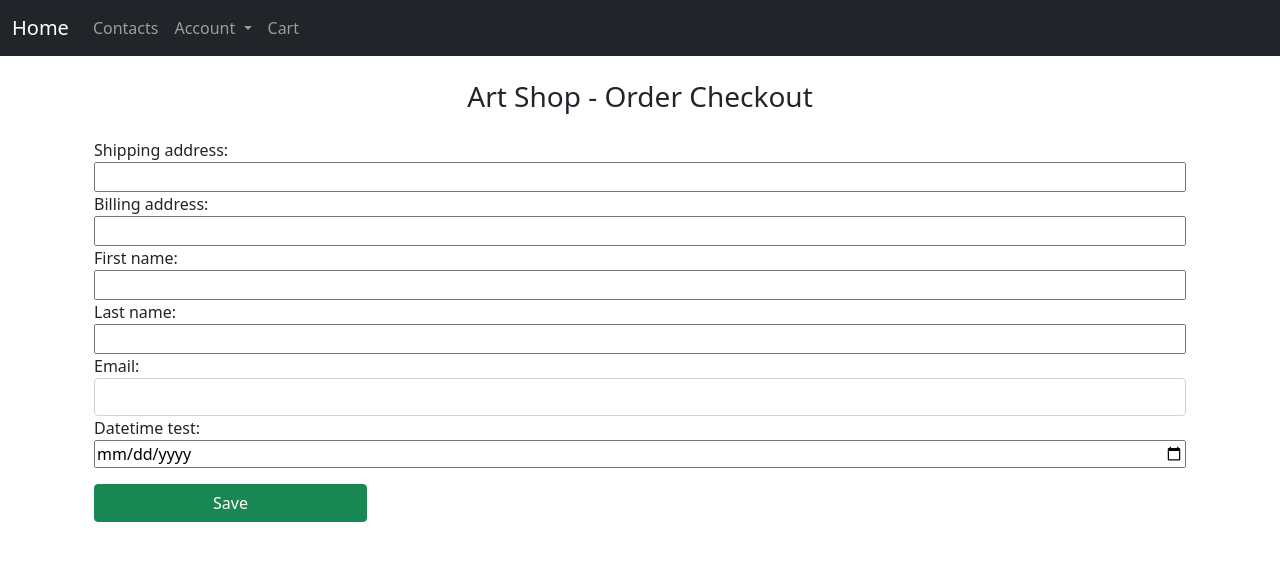
After one commit to Aikusoid/SDA_final_project, a Django app: page /order/checkout/ in a window 1280 px wide. The commit adds this page. Shown: the top 561 px of the page. Run offline with Django 4.2, Linux system fonts and the light colour scheme; some libraries are stand-ins or nearby versions.

Commit message:
added checkout form

```diff
--- /dev/null
+++ b/eshop/forms/checkout.py
@@ -0,0 +1,26 @@
+from django import forms
+
+
+class BootstrapEmailWidget(forms.EmailInput):
+    def __init__(self, attrs={}):
+        attrs.update({'class': 'form-control'})
+        super(BootstrapEmailWidget, self).__init__(attrs=attrs)
+
+
+class CustomDatetimeInput(forms.DateTimeInput):
+    input_type = 'date'
+
+
+class CheckoutForm(forms.Form):
+    shipping_address = forms.CharField(max_length=512)
+    billing_address = forms.CharField(max_length=512)
+    first_name = forms.CharField(max_length=100)
+    last_name = forms.CharField(max_length=100)
+    email = forms.EmailField(required=False, widget=BootstrapEmailWidget)
+    datetime_test = forms.DateTimeField(widget=CustomDatetimeInput)
+
+    def clean_username(self):
+        return self.cleaned_data['username'].capitalize()
+
+    def __init__(self, min_likes, *args, **kwargs):
+        super(CheckoutForm, self).__init__(*args, **kwargs)
--- a/eshop/models.py
+++ b/eshop/models.py
@@ -5,6 +5,7 @@ from django.contrib.auth import get_user_model
 from django.contrib.auth.models import User
 from django.db import models
 from django.urls import reverse
+from django_countries.fields import CountryField
 from django.views.generic import TemplateView
 from django.views.generic.edit import FormMixin
 
@@ -109,9 +110,6 @@ class Order(BaseModel):
     ordered_date = models.DateTimeField(auto_now_add=False, null=True)
     total = models.DecimalField(decimal_places=2, max_digits=10)
 
-    # def get_absolute_url(self):
-    #     return reverse('cart:detail', args=[self.pk])
-
 
 class Author(Person):
     works = models.ManyToManyField(Paint, related_name='works')
--- a/eshop/templates/cart_detail.html
+++ b/eshop/templates/cart_detail.html
@@ -49,7 +49,7 @@
                 </tr>
                 <tr>
                     <td colspan="5">
-                    <a class='btn btn-warning float-right ml-2' href='#'>Proceed to checkout</a>
+                    <a class='btn btn-success float-right ml-2' href="{% url 'order:checkout' %}">Proceed to checkout</a>
                     <a class='btn btn-primary float-right' href="{% url 'homepage' %}">Continue shopping</a>
                     </td>
                 </tr>
--- /dev/null
+++ b/eshop/templates/checkout.html
@@ -0,0 +1,17 @@
+{% extends 'base.html' %}
+
+{% block current_tab %}Order Checkout{% endblock current_tab %}
+
+{% block body %}
+<main >
+  <div class="container">
+    <div class="table-responsive text-nowrap">
+      <form action="{% url 'order:checkout' %}" method="post" class="d-flex flex-column">
+        {% csrf_token %}
+        {{ form }}
+        <input type="submit" class="w-25 mt-3 btn btn-success" value="Save">
+      </form>
+    </div>
+</main>
+
+{% endblock body %}
--- a/eshop/urls.py
+++ b/eshop/urls.py
@@ -1,7 +1,8 @@
 from django.urls import path, include
 
 from eshop.views import homepage_view, authorDetailView, CategoryDetailView, PaintDetailView, \
-    AddToCartView, LoginView, LogoutView, RegistrationView, UpdateUserProfile, CartDetailView, RemoveFromCartView
+    AddToCartView, LoginView, LogoutView, RegistrationView, UpdateUserProfile, CartDetailView, RemoveFromCartView, \
+    CheckoutView
 
 author_urlpatterns = (
     [
@@ -38,11 +39,18 @@ auth_urlpatterns = (
     ], 'auth'
 )
 
+order_urlpatterns = (
+    [
+        path('checkout/', CheckoutView.as_view(), name='checkout'),
+    ], 'order'
+)
+
 urlpatterns = [
-    path('homepage/', homepage_view, name='homepage'),
+    path('', homepage_view, name='homepage'),
     path('author/', include(author_urlpatterns)),
     path('category/', include(category_urlpatterns)),
     path('paint/', include(paint_urlpatterns)),
     path('cart/', include(cart_urlpatterns)),
     path('auth/', include(auth_urlpatterns)),
+    path('order/', include(order_urlpatterns)),
 ]
--- a/eshop/views.py
+++ b/eshop/views.py
@@ -1,8 +1,14 @@
+import random
+import string
+
+import stripe as stripe
+from django.conf import settings
 from django.contrib.auth import login, authenticate, logout
 from django.contrib.auth.forms import AuthenticationForm
 from django.contrib.auth.mixins import LoginRequiredMixin
 from django.contrib.messages.views import SuccessMessageMixin
 from django.contrib import messages
+from django.core.exceptions import ObjectDoesNotExist
 from django.shortcuts import render
 from django.template.response import TemplateResponse
 from django.shortcuts import get_object_or_404, redirect
@@ -11,10 +17,11 @@ from django.contrib.auth.decorators import login_required
 from django.utils import timezone
 from django.views import View
 from django.views.generic import DetailView, FormView, TemplateView
-from django.urls import reverse_lazy
+from django.urls import reverse_lazy, reverse
 from django.views.generic.edit import FormMixin, UpdateView
 
 from eshop.forms.accounts import RegistrationForm, UserProfileForm
+from eshop.forms.checkout import CheckoutForm
 from eshop.models import Paint, Author, Category, OrderItem, Order, UserProfile
 
 
@@ -205,3 +212,32 @@ class UpdateUserProfile(SuccessMessageMixin, LoginRequiredMixin, UpdateView):
     model = UserProfile
     success_message = 'Successfully updated profile'
     success_url = reverse_lazy('homepage')
+
+
+class CheckoutView(FormView):
+    form_class = CheckoutForm
+    template_name = 'checkout.html'
+    success_url = reverse_lazy('order:checkout')
+
+    def get_form(self, form_class=None):
+        return CheckoutForm(10, **self.get_form_kwargs())
+
+    def form_valid(self, form):
+        shipping_address = form.cleaned_data['shipping_address']
+        first_name = form.cleaned_data['first_name']
+        last_name = form.cleaned_data['last_name']
+        email = form.cleaned_data['email']
+        datetime_test = form.cleaned_data['datetime_test']
+        billing_address = form.cleaned_data['billing_address']
+        print(shipping_address)
+        print(first_name)
+        print(last_name)
+        print(email)
+        print(datetime_test)
+        print(billing_address)
+
+        return super(CheckoutView, self).form_valid(form)
+
+    def form_invalid(self, form):
+        print('Form is invalid!')
+        return super(CheckoutView, self).form_invalid(form)
--- a/eshop_project/settings.py
+++ b/eshop_project/settings.py
@@ -41,6 +41,7 @@ INSTALLED_APPS = [
     'django.contrib.staticfiles',
     'eshop',
     'fontawesomefree',
+    'django_countries',
 ]
 
 MIDDLEWARE = [
--- a/eshop_project/urls.py
+++ b/eshop_project/urls.py
@@ -16,9 +16,9 @@ Including another URLconf
 from django.conf import settings
 from django.conf.urls.static import static
 from django.contrib import admin
-from django.urls import path, include
+from django.urls import path, include, re_path
 
 urlpatterns = [
     path('admin/', admin.site.urls),
-    path('', include('eshop.urls')),
+    re_path('', include('eshop.urls')),
 ] + static(settings.STATIC_URL, document_root=settings.STATIC_ROOT)
```
